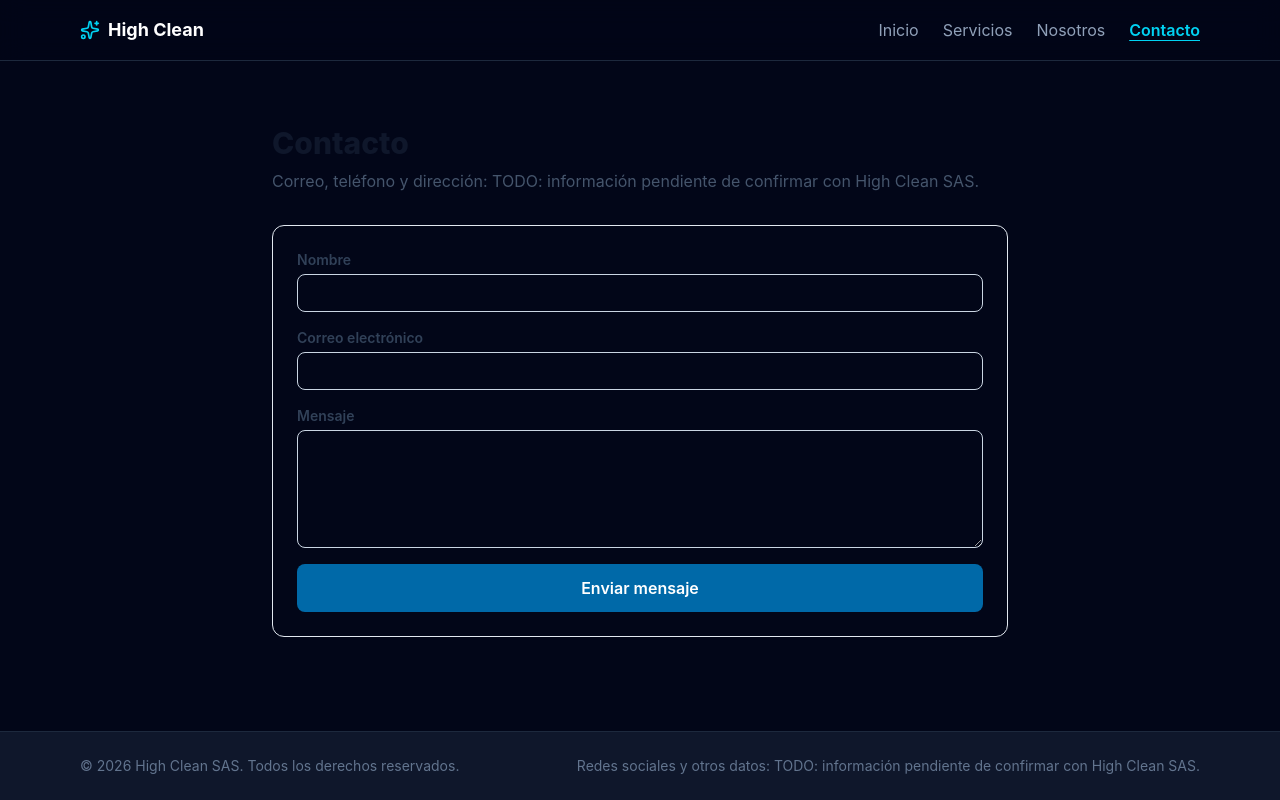
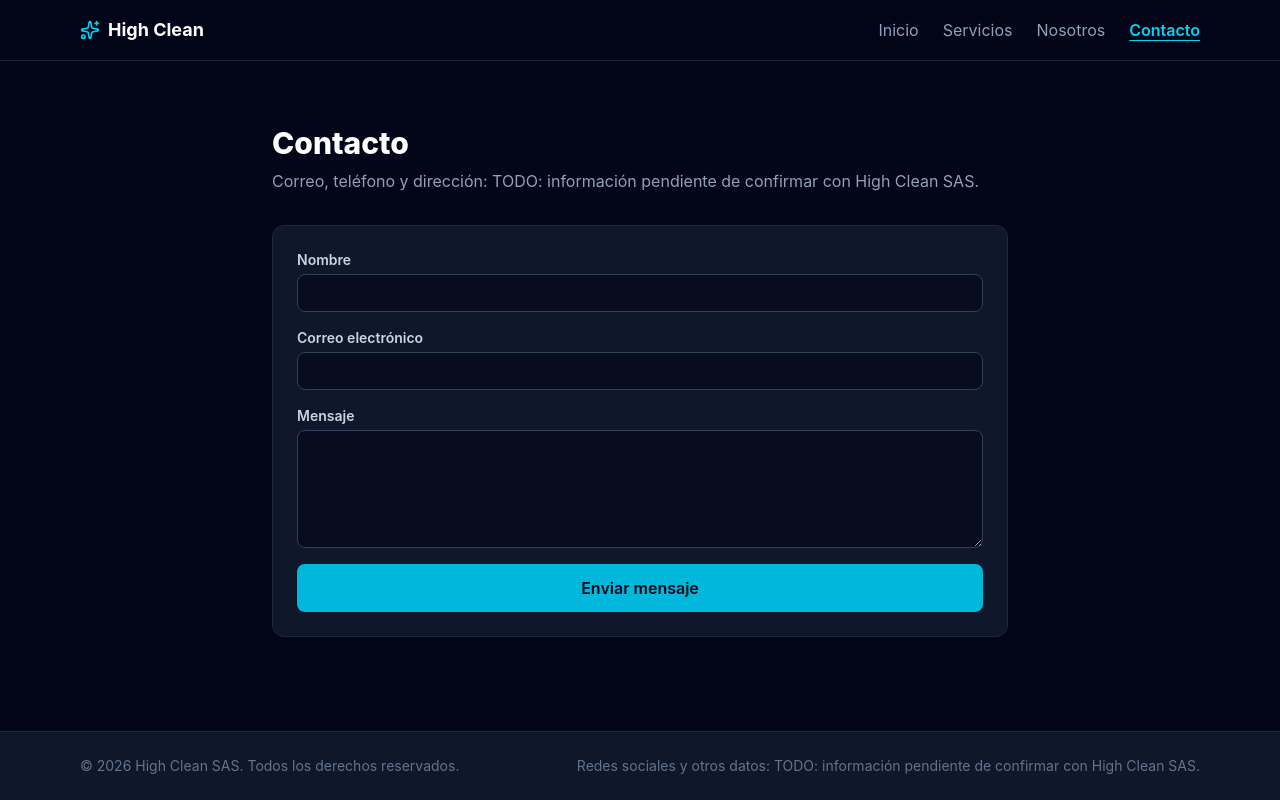
Before and after one commit to shakatoti1618-wq/HighCleanSAS, a React (Vite) app in the folder app/frontend/: page /contacto in a window 1280 px wide. Built offline with nearby package versions, Linux system fonts and the light colour scheme.

Commit message:
style: restyle contact form with dark theme

```diff
--- a/app/frontend/src/pages/Contacto.tsx
+++ b/app/frontend/src/pages/Contacto.tsx
@@ -17,15 +17,15 @@ function Contacto() {
 
   return (
     <section className="mx-auto max-w-3xl px-4 py-16">
-      <h1 className="text-3xl font-extrabold text-slate-900">Contacto</h1>
-      <p className="mt-2 text-slate-600">
+      <h1 className="text-3xl font-extrabold text-white">Contacto</h1>
+      <p className="mt-2 text-slate-400">
         Correo, teléfono y dirección: TODO: información pendiente de confirmar con High Clean SAS.
       </p>
       <form
         onSubmit={handleSubmit}
-        className="mt-8 flex flex-col gap-4 rounded-xl border border-slate-200 p-6"
+        className="mt-8 flex flex-col gap-4 rounded-xl border border-slate-800 bg-slate-900 p-6"
       >
-        <label className="flex flex-col gap-1 text-sm font-semibold text-slate-700">
+        <label className="flex flex-col gap-1 text-sm font-semibold text-slate-300">
           Nombre
           <input
             type="text"
@@ -33,10 +33,10 @@ function Contacto() {
             value={form.name}
             onChange={handleChange}
             required
-            className="rounded-lg border border-slate-300 px-3 py-2 text-slate-800 outline-none focus:border-sky-600"
+            className="rounded-lg border border-slate-700 bg-slate-950/60 px-3 py-2 text-white outline-none transition focus:border-cyan-500"
           />
         </label>
-        <label className="flex flex-col gap-1 text-sm font-semibold text-slate-700">
+        <label className="flex flex-col gap-1 text-sm font-semibold text-slate-300">
           Correo electrónico
           <input
             type="email"
@@ -44,10 +44,10 @@ function Contacto() {
             value={form.email}
             onChange={handleChange}
             required
-            className="rounded-lg border border-slate-300 px-3 py-2 text-slate-800 outline-none focus:border-sky-600"
+            className="rounded-lg border border-slate-700 bg-slate-950/60 px-3 py-2 text-white outline-none transition focus:border-cyan-500"
           />
         </label>
-        <label className="flex flex-col gap-1 text-sm font-semibold text-slate-700">
+        <label className="flex flex-col gap-1 text-sm font-semibold text-slate-300">
           Mensaje
           <textarea
             name="message"
@@ -55,12 +55,12 @@ function Contacto() {
             onChange={handleChange}
             required
             rows={5}
-            className="rounded-lg border border-slate-300 px-3 py-2 text-slate-800 outline-none focus:border-sky-600"
+            className="rounded-lg border border-slate-700 bg-slate-950/60 px-3 py-2 text-white outline-none transition focus:border-cyan-500"
           />
         </label>
         <button
           type="submit"
-          className="rounded-lg bg-sky-700 px-6 py-3 font-semibold text-white transition hover:bg-sky-800"
+          className="rounded-lg bg-cyan-500 px-6 py-3 font-semibold text-slate-950 transition-all duration-300 hover:shadow-[0_0_20px_rgba(6,182,212,0.5)]"
         >
           Enviar mensaje
         </button>
```
